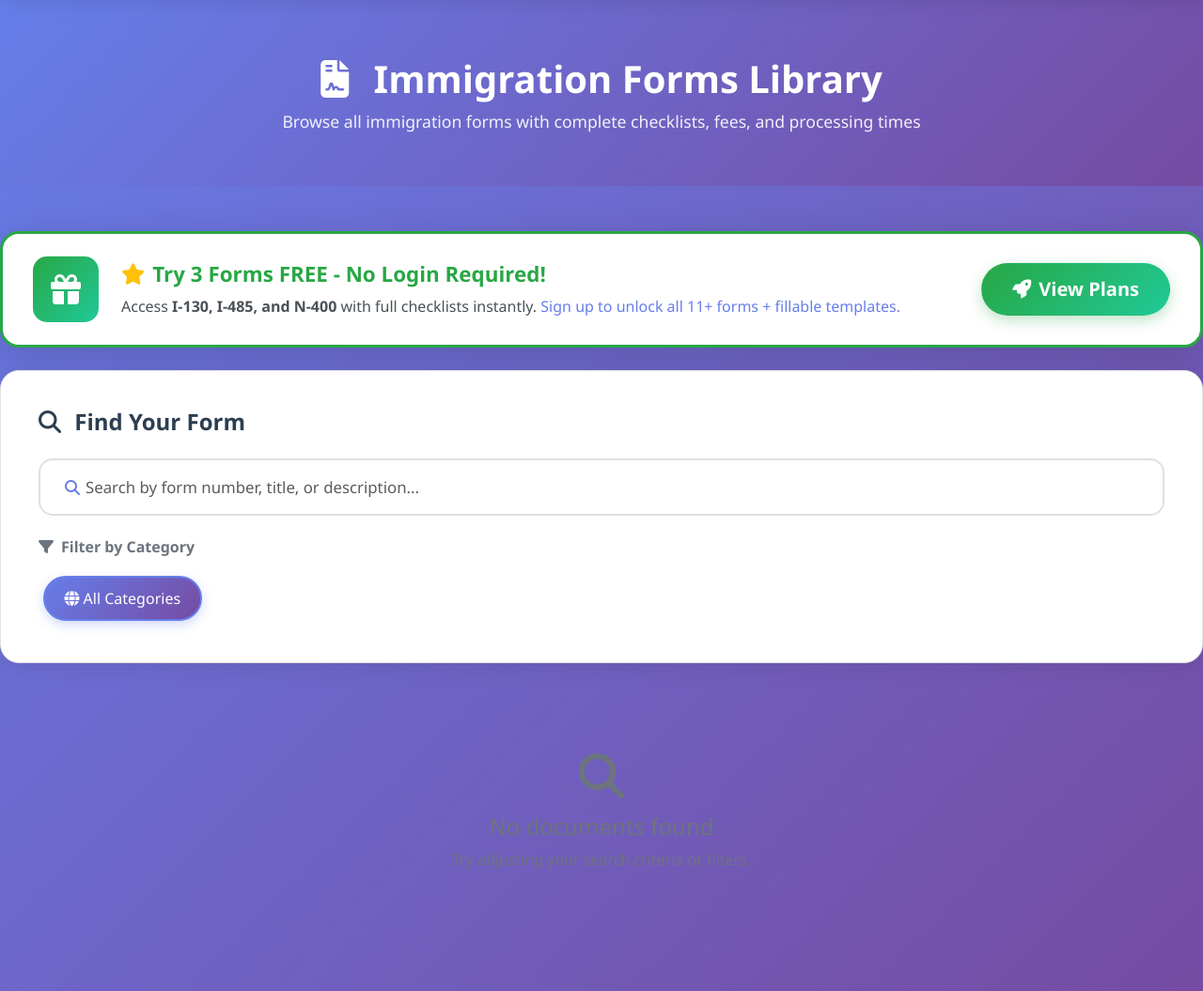
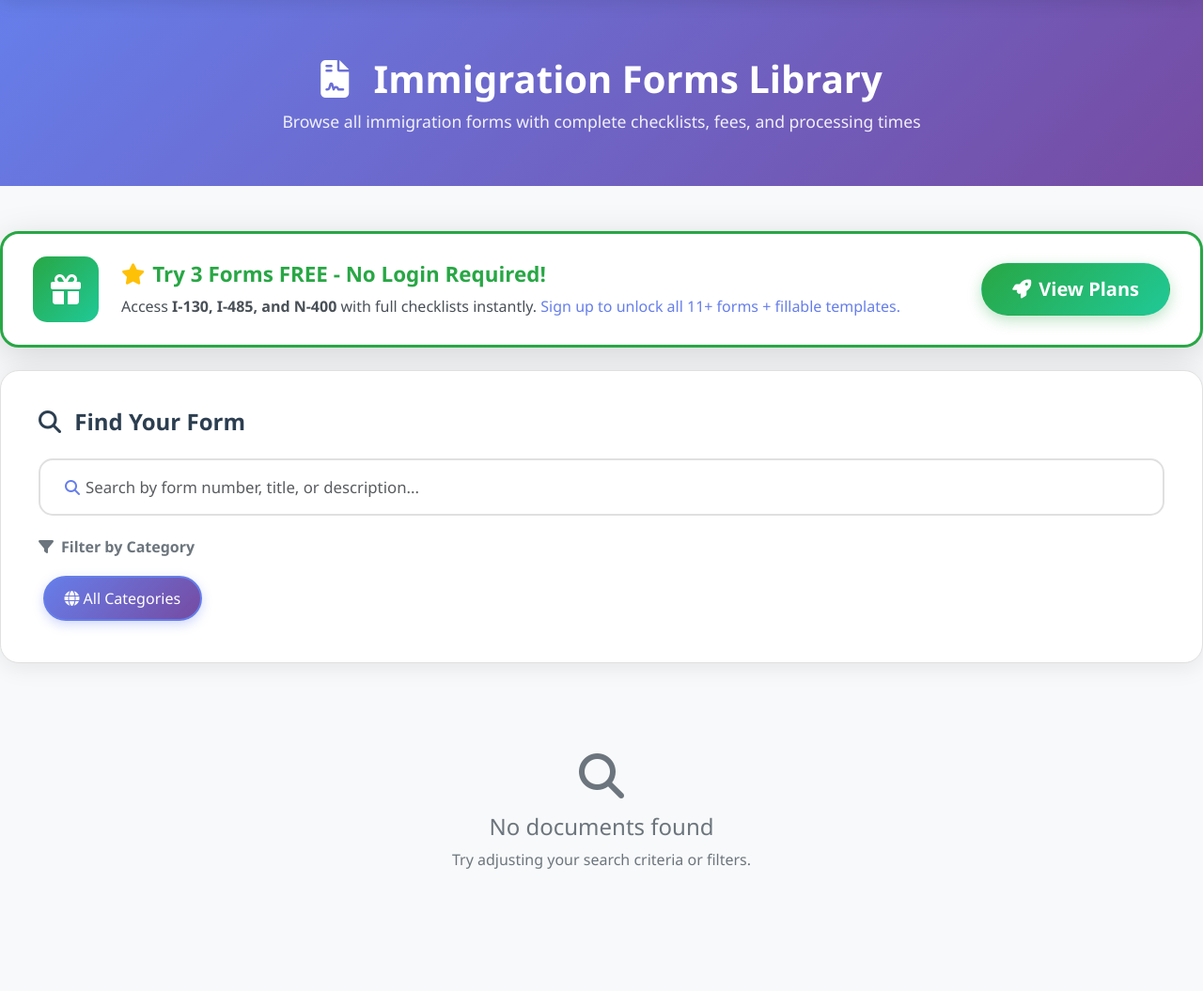
Before and after one commit to Prasan1/immigration, a Flask app: page /forms in a window 1280 px wide. Shown: the part 56-1111 px from the top of the page at 94% size. Run offline with Flask 3, Linux system fonts and the light colour scheme; data that the repository does not hold is empty; some libraries are stand-ins or nearby versions.

Commit message:
Fix invisible content on USCIS Forms page
The dynamic branding CSS was incorrectly applying gradient background to 'body' tag, making white content cards invisible. Changed to only apply gradient to '.page-header' element.

Fixes: Information section and form cards now visible on /forms page

```diff
--- a/templates/index.html
+++ b/templates/index.html
@@ -708,7 +708,7 @@
             --brand-primary: {{ g.branding.primary_color }};
             --brand-secondary: {{ g.branding.secondary_color }};
         }
-        body, .page-header {
+        .page-header {
             background: linear-gradient(135deg, var(--brand-primary) 0%, var(--brand-secondary) 100%) !important;
         }
     </style>
```
